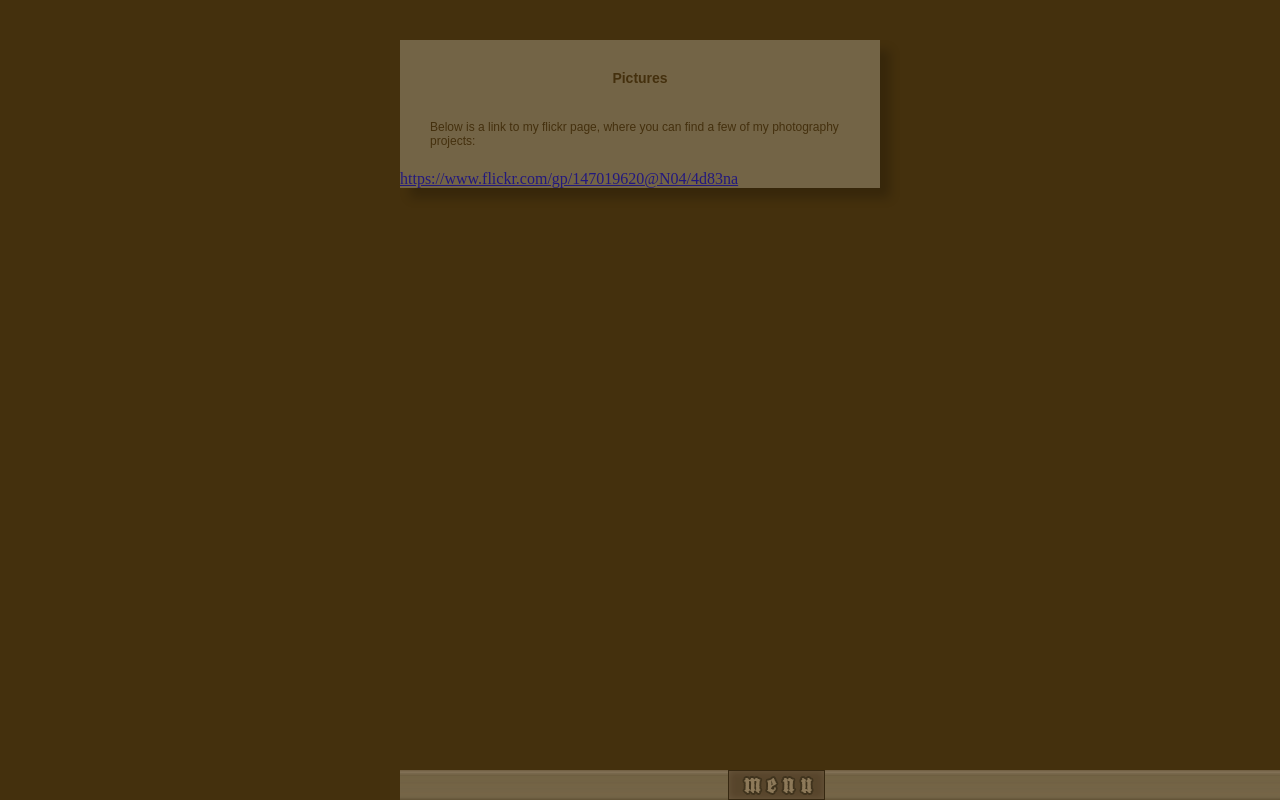
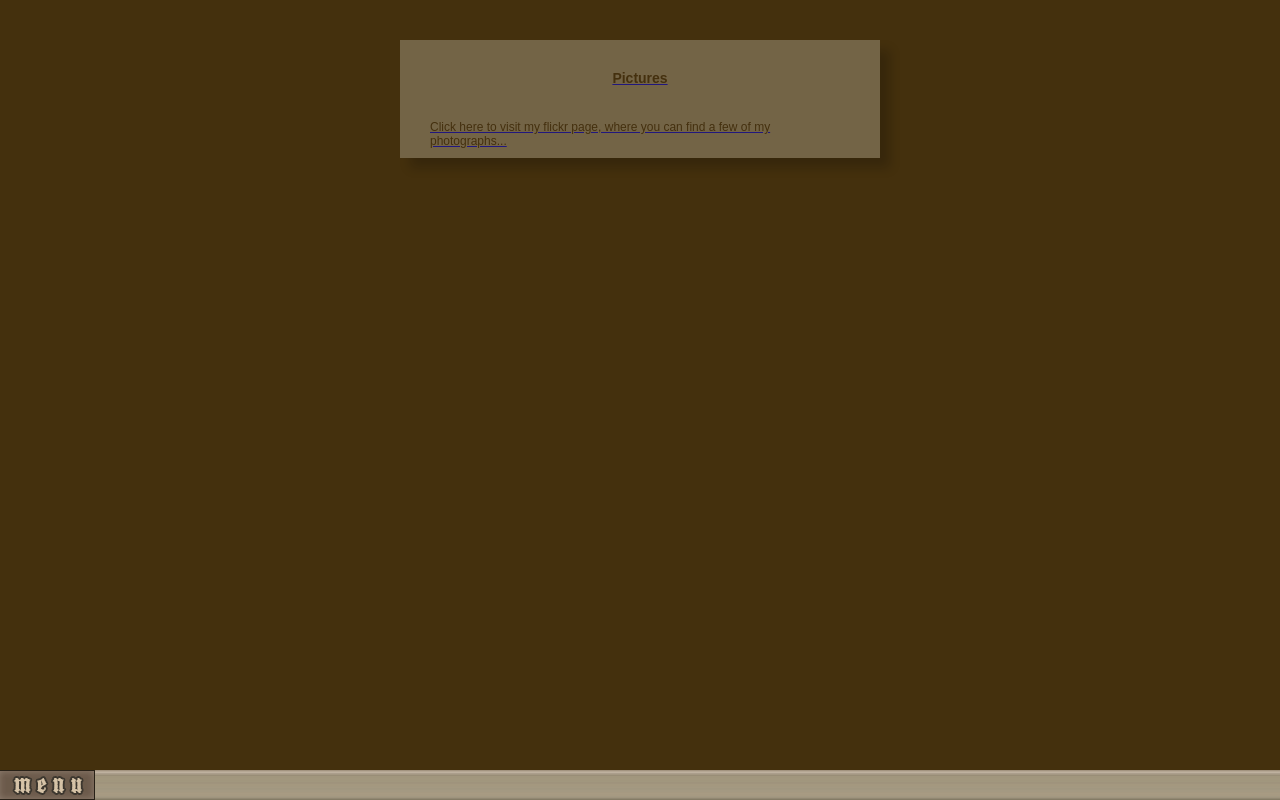
Before and after one commit to slithek/slithek.github.io, a plain HTML site: page slithek_site/pictures.html in a window 1280 px wide. Drawn offline with Linux system fonts and the light colour scheme.

Commit message:
December commit...updated a few things

```diff
--- a/slithek_site/pictures.html
+++ b/slithek_site/pictures.html
@@ -20,12 +20,14 @@
 <!---PAGE CONTENT--->
 <div class="PageBody">
 
+<a href="https://www.flickr.com/gp/147019620@N04/4d83na">
 <div class="contentContainer">
 <p class="tText">Pictures</p>
-<p class="pText">Below is a link to my flickr page, where you can find a few of my photography projects:</p>
-<a href="https://www.flickr.com/gp/147019620@N04/4d83na">https://www.flickr.com/gp/147019620@N04/4d83na</a>
-<!--</div>
+<p class="pText">Click here to visit my flickr page, where you can find a few of my photographs...</p>
+</div>
+</a>
 
+<!---
 <img src="images/Pictures/ANIMAL3.jpg" alt="Simon" width="50%" height="50%" style="display: block; border-radius: 5px; margin-top: 50px; margin-bottom: 50px; margin-left: auto; margin-right: auto; box-shadow: 10px 10px 10px 0px rgba(5, 5, 5, 0.4);"/>
 
 <img src="images/Pictures/ANIMAL2.jpg" alt="Crawfish" width="50%" height="50%" style="display: block; border-radius: 5px; margin-top: 50px; margin-bottom: 50px; margin-left: auto; margin-right: auto; box-shadow: 10px 10px 10px 0px rgba(5, 5, 5, 0.4);"/>
@@ -53,8 +55,8 @@
 <img src="images/Pictures/Tre.jpg" alt="Tall Tree" width="50%" height="50%" style="display: block; border-radius: 5px; margin-top: 50px; margin-bottom: 50px; margin-left: auto; margin-right: auto; box-shadow: 10px 10px 10px 0px rgba(5, 5, 5, 0.4);"/>
 
 <img src="images/Pictures/Yellow Flowe.jpg" alt="Yellow Flower" width="50%" height="50%" style="display: block; border-radius: 5px; margin-top: 50px; margin-bottom: 50px; margin-left: auto; margin-right: auto; box-shadow: 10px 10px 10px 0px rgba(5, 5, 5, 0.4);"/>
-
-</div>-->
+--->
+</div>
 
 <!---BOTTOM BAR--->
 <div id="navBar">
```
Also changed, not shown: slithek_site/music.html (+4 -2 lines).
